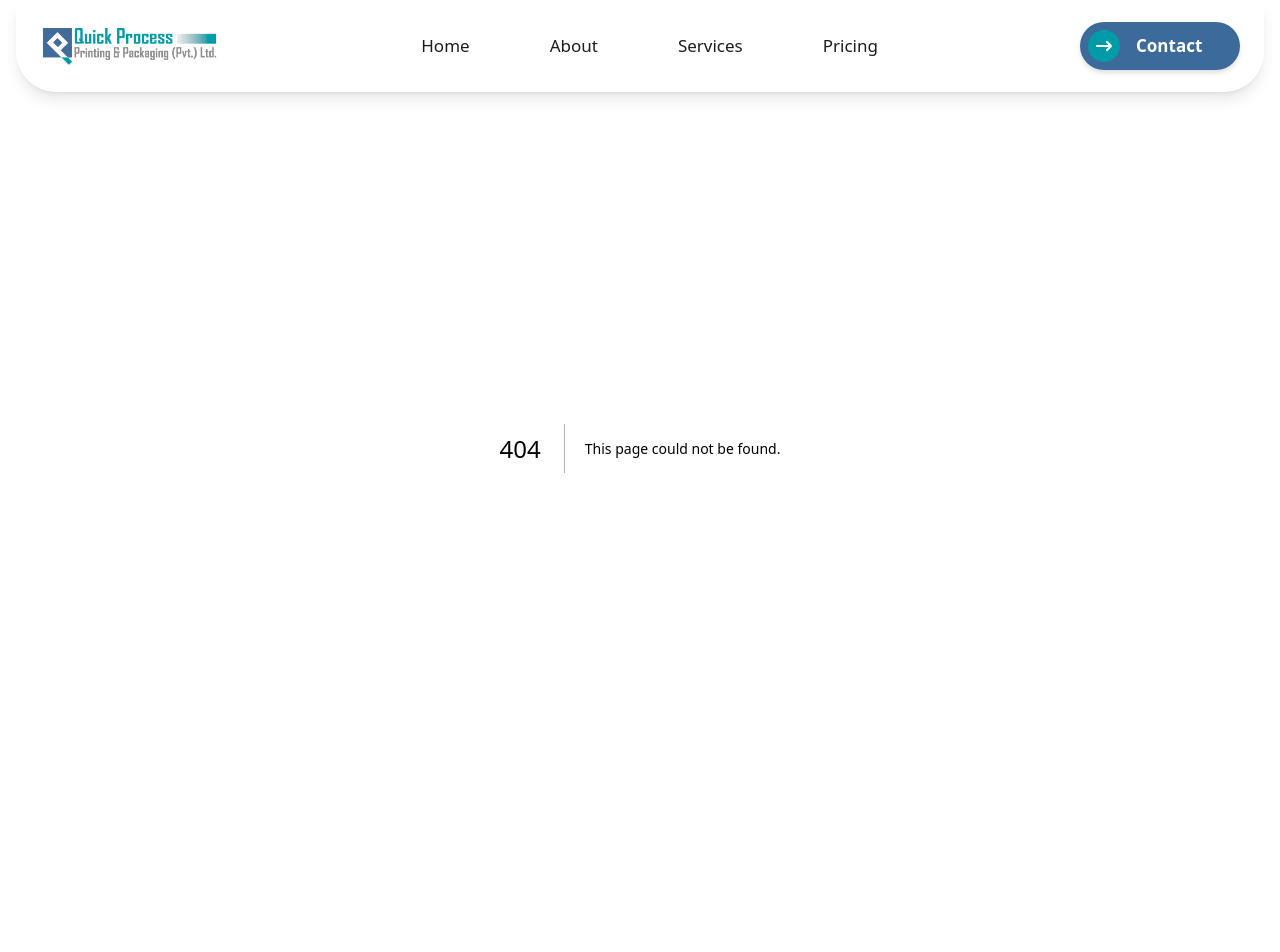
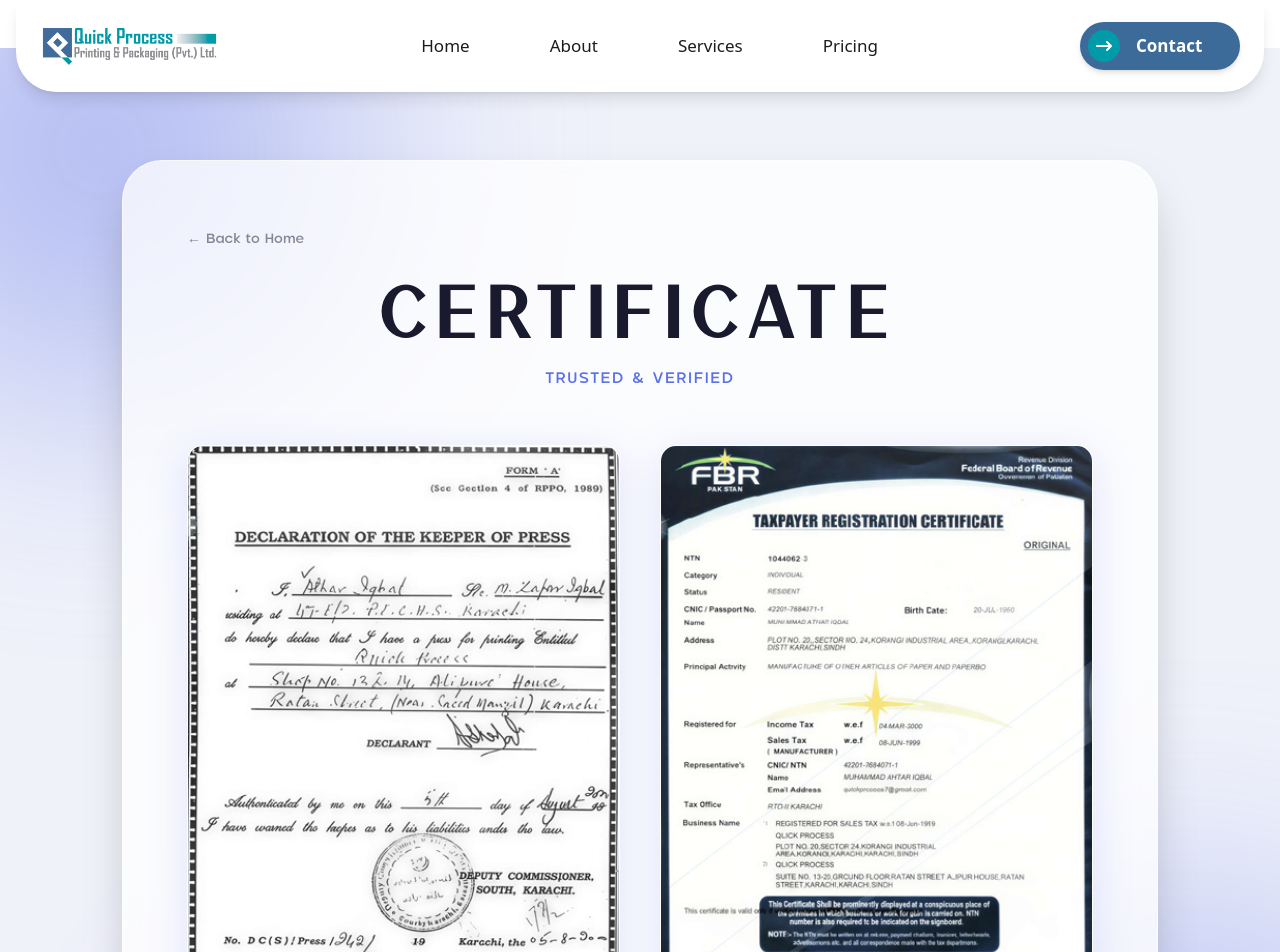
Before and after one commit to imjayyy/Quick-Process, a Next.js app: page /certificates in a window 1280 px wide. Before the commit this address had no page. Shown: the top 952 px of the page. Before the commit the page ends 848 px from the top, so only its background shows below. Built offline with nearby package versions, Linux system fonts and the light colour scheme.

Commit message:
fea: add certificates page

```diff
--- /dev/null
+++ b/app/certificates/page.jsx
@@ -0,0 +1,71 @@
+import Image from "next/image";
+import Link from "next/link";
+
+const certs = [
+  { id: 1, file: "/certificate_1.png", label: "Tax Registration Certificate" },
+  { id: 2, file: "/certificate_2.png", label: "Declaration of Keeper of Press" },
+];
+
+export const metadata = {
+  title: "Certificates — Quick Process",
+  description: "Official certifications of Quick Process Printing & Packaging.",
+};
+
+export default function CertificatesPage() {
+  return (
+    <main className="relative min-h-screen py-20 md:py-28 overflow-hidden bg-[#f0f2fa]">
+
+      {/* Blur circles */}
+      <div className="pointer-events-none absolute -top-40 -left-40 w-[520px] h-[520px] rounded-full bg-[#5B6FE8] opacity-40 blur-[130px]" />
+      <div className="pointer-events-none absolute -bottom-40 -right-40 w-[520px] h-[520px] rounded-full bg-[#5B6FE8] opacity-40 blur-[130px]" />
+      <div className="pointer-events-none absolute bottom-10 left-[15%] w-[240px] h-[240px] rounded-full bg-[#8B5CF6] opacity-35 blur-[90px]" />
+
+      <div className="relative max-w-[1100px] mx-auto px-4 sm:px-6 md:px-8">
+        <div className="backdrop-blur-md bg-white/75 border border-white/60 rounded-3xl md:rounded-[2.5rem] shadow-2xl px-6 sm:px-10 md:px-16 py-10 md:py-16">
+
+          {/* Back link */}
+          <div className="mb-8">
+            <Link
+              href="/"
+              className="inline-flex items-center gap-2 text-sm font-pogania text-[#1a1a2e]/50 hover:text-[#5B6FE8] transition-colors duration-300"
+            >
+              ← Back to Home
+            </Link>
+          </div>
+
+          {/* Heading */}
+          <div className="text-center mb-10 md:mb-14">
+            <h1 className="text-4xl sm:text-5xl md:text-7xl font-harmonie font-bold tracking-[0.15em] md:tracking-[0.2em] text-[#1a1a2e]">
+              CERTIFICATE
+            </h1>
+            <p className="mt-2 md:mt-3 text-xs sm:text-sm md:text-base font-pogania text-[#5B6FE8] tracking-widest uppercase">
+              Trusted &amp; Verified
+            </p>
+          </div>
+
+          {/* Certificates */}
+          <div className="flex flex-col sm:flex-row gap-6 md:gap-10 items-start justify-center">
+            {certs.map((cert) => (
+              <div key={cert.id} className="flex-1 flex flex-col items-center gap-3">
+                <div className="w-full rounded-xl md:rounded-2xl overflow-hidden shadow-[0_8px_40px_rgba(91,111,232,0.18)] border border-white/80">
+                  <Image
+                    src={cert.file}
+                    alt={cert.label}
+                    width={520}
+                    height={680}
+                    className="w-full h-auto object-contain"
+                    unoptimized
+                  />
+                </div>
+                <span className="text-xs sm:text-sm font-pogania text-[#1a1a2e]/55 tracking-wide text-center">
+                  {cert.label}
+                </span>
+              </div>
+            ))}
+          </div>
+
+        </div>
+      </div>
+    </main>
+  );
+}
--- a/app/component/Footer.jsx
+++ b/app/component/Footer.jsx
@@ -8,6 +8,7 @@ const navLinks = [
   { name: "About", href: "#about" },
   { name: "Services", href: "#services" },
   { name: "Pricing", href: "#workflow" },
+  { name: "Certificates", href: "/certificates" },
   { name: "Contact", href: null },
 ];
 
--- a/app/component/LogoMarquee.jsx
+++ b/app/component/LogoMarquee.jsx
@@ -1,6 +1,5 @@
 "use client";
 import Image from "next/image";
-import Link from "next/link";
 
 const allLogos = [
   "/logos/Logo01.png",
@@ -97,17 +96,9 @@ export default function LogoMarquee() {
         <h2 className="text-3xl sm:text-4xl md:text-5xl font-harmonie font-normal text-[var(--color-text-secondary)] tracking-wide mb-3">
           Our Clients
         </h2>
-        <p className="text-sm sm:text-base font-pogania text-[var(--color-primary)] tracking-tight mb-6">
+        <p className="text-sm sm:text-base font-pogania text-[var(--color-primary)] tracking-tight">
           Trusted by 40+ businesses across Pakistan and beyond.
         </p>
-        <Link
-          href="/certificates"
-          target="_blank"
-          rel="noopener noreferrer"
-          className="inline-flex items-center gap-2 px-6 py-2.5 bg-[var(--color-text-secondary)] text-white text-sm font-pogania rounded-full hover:bg-[var(--color-primary)] transition-colors duration-300"
-        >
-          View Certificates
-        </Link>
       </div>
 
       <div
--- a/app/page.jsx
+++ b/app/page.jsx
@@ -1,13 +1,11 @@
 import HeroSection from "./component/HeroSection";
 import StatsSection from "./component/StatsSection";
 import FeaturedSection from "./component/FeaturedSection";
-import ClientsCarousel from "./component/ClientsCarousel";
 import LogoMarquee from "./component/LogoMarquee";
 import ExpandingGallery from "./component/ExpandingGallery";
 // import TestimonialSection from "./component/TestimonialSection";
 import SeamlessWorkflow from "./component/SeamlessWorkflow";
 import ClientReviews from "./component/ClientReviews";
-import CertificatesSection from "./component/CertificatesSection";
 import Footer from "./component/Footer";
 import GapWrapper from "./component/GapWrapper";
 import WrapProducts from "./component/WrapProducts";
@@ -20,7 +18,6 @@ export default function Home() {
       <div id="featured"><FeaturedSection /></div>
       <LogoMarquee />
       <div id="services"><ExpandingGallery /></div>
-      <CertificatesSection />
       <WrapProducts />
       <div id="workflow"><SeamlessWorkflow /></div>
       <ClientReviews />
```
